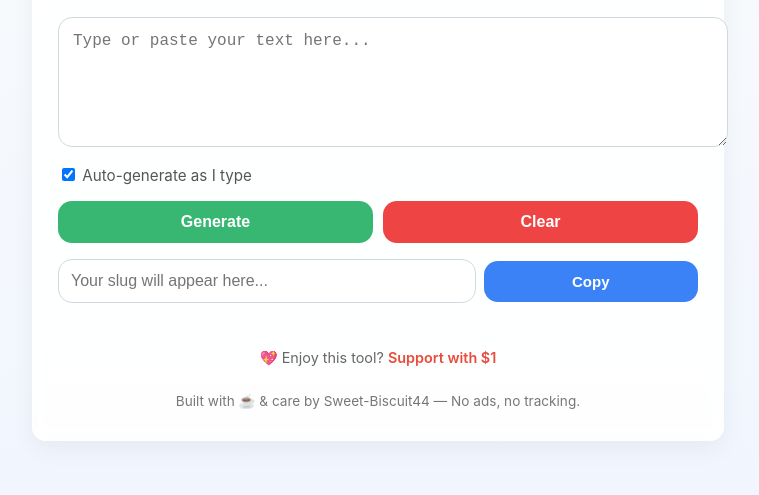
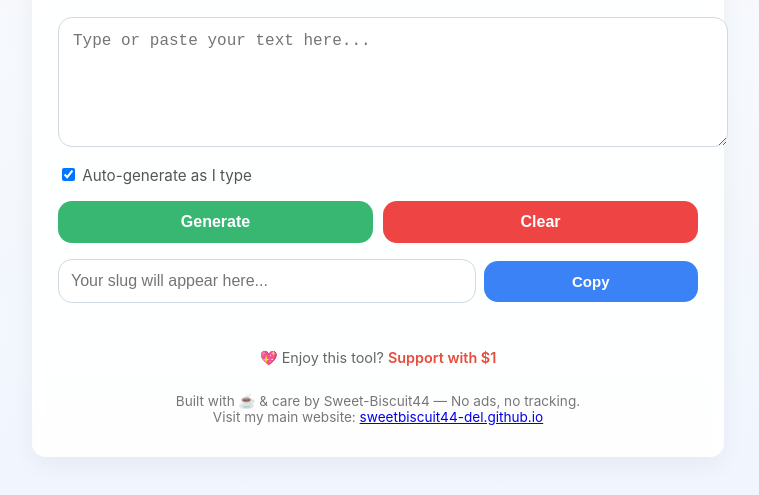
Before and after one commit to sweetbiscuit44-del/slugify-generator, a plain HTML site: page index.html in a window 1280 px wide. Shown: the part 131-626 px from the top of the page, without its empty margins (262-1021 px from the left). Drawn offline with Linux system fonts and the light colour scheme.

Commit message:
Update footer with website link
Added a link to the main website in the footer.

```diff
--- a/index.html
+++ b/index.html
@@ -216,7 +216,8 @@
 </div>
 
 <div class="footer">
-    Built with ☕ & care by Sweet-Biscuit44 — No ads, no tracking.
+Built with ☕ & care by Sweet-Biscuit44 — No ads, no tracking.<br />
+Visit my main website: <a href="https://sweetbiscuit44-del.github.io/sweet-biscuit44-home-page/" target="_blank" rel="noopener">sweetbiscuit44-del.github.io</a>
 </div>
 </div>
 
```
Lines whose indentation alone changed are shown as unchanged.
